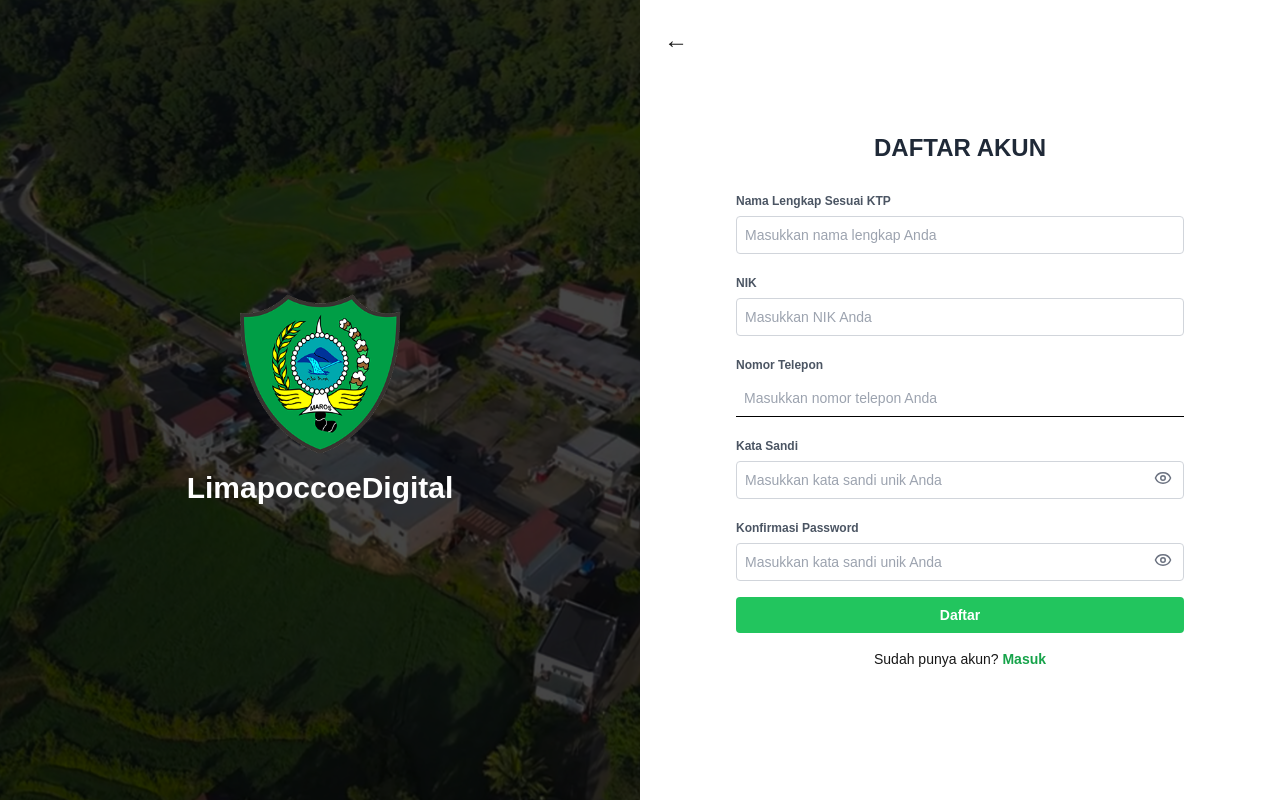
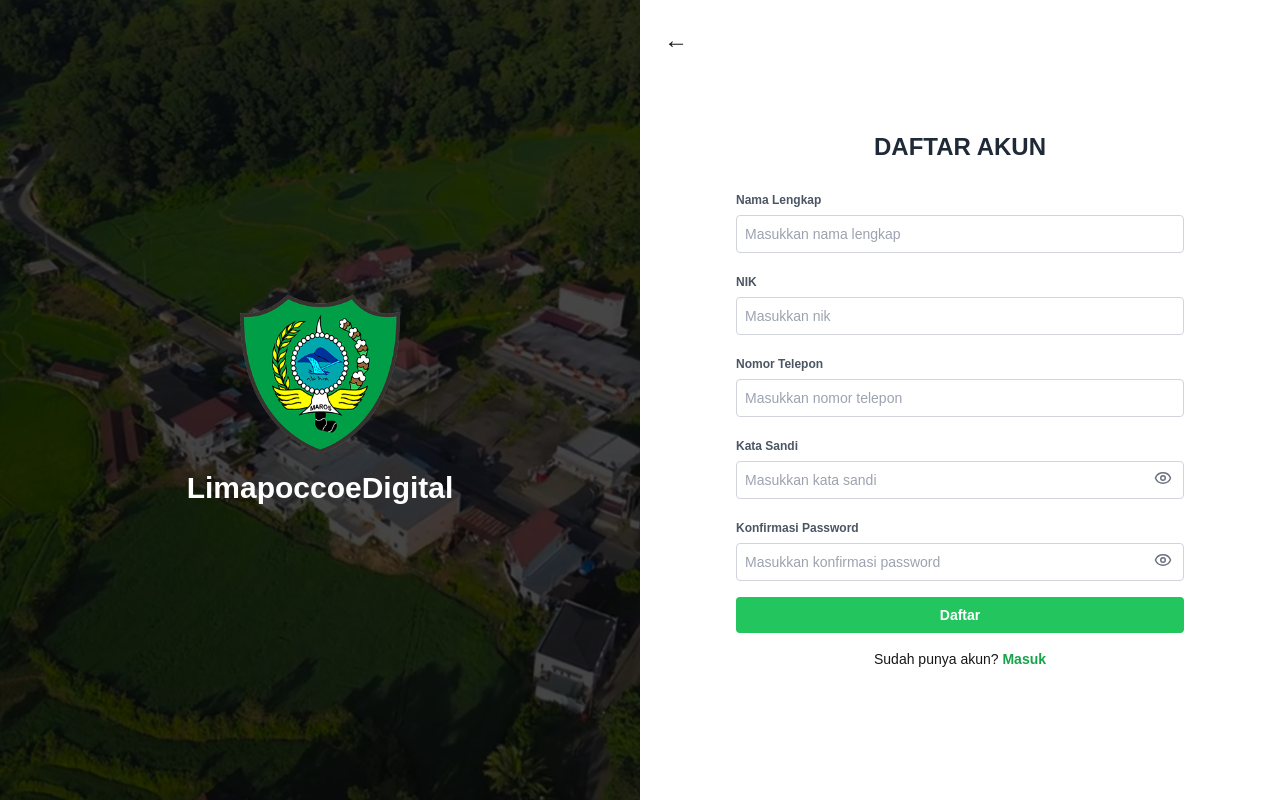
Before and after one commit to muhammadzulfadly/limapoccoedigital, a Next.js app: page /auth/daftar-akun in a window 1280 px wide. Built offline with nearby package versions, Linux system fonts and the light colour scheme.

Commit message:
api/auth

```diff
--- a/app/admin/layout.js
+++ b/app/admin/layout.js
@@ -3,7 +3,7 @@ import "../globals.css";
 import Image from "next/image";
 import Link from "next/link";
 import { User } from "lucide-react";
-import Sidebar from "@/component/sidebar";
+import Sidebar from "./sidebar";
 
 export const metadata = {
   title: "Desa Limmapocoe",
@@ -32,7 +32,7 @@ export default function BerandaLayout({ children }) {
 
       {/* Isi Halaman */}
       <div className="flex pt-16">
-        <Sidebar role="admin" />
+        <Sidebar />
         <main className="flex-1">{children}</main>
       </div>
     </>
--- /dev/null
+++ b/app/admin/sidebar.js
@@ -0,0 +1,87 @@
+"use client";
+
+import { useMemo, useState, useEffect } from "react";
+import { usePathname } from "next/navigation";
+import { ChevronRight } from "lucide-react";
+import Link from "next/link";
+
+export default function Sidebar() {
+  const pathname = usePathname();
+
+  const isPengajuanSuratActive = useMemo(() => pathname.startsWith("/admin/pengajuan-surat"), [pathname]);
+
+  const [isOpen, setIsOpen] = useState(isPengajuanSuratActive);
+
+  useEffect(() => {
+    setIsOpen(isPengajuanSuratActive);
+  }, [isPengajuanSuratActive]);
+
+  const isActive = (path) => pathname === path || pathname.startsWith(`${path}/`);
+
+  const linkClass = (path) => `${isActive(path) ? "text-green-500 font-medium" : "text-black"} hover:text-green-600 block`;
+
+  const suratMenu = [
+    { label: "SK Tidak Mampu", href: "/admin/pengajuan-surat/sk-tidak-mampu" },
+    { label: "SK Usaha", href: "/admin/pengajuan-surat/sk-usaha" },
+    { label: "SKCK", href: "/admin/pengajuan-surat/skck" },
+    { label: "SK Rekomendasi Pembelian BBM", href: "/admin/pengajuan-surat/sk-rekomendasi-pembelian-bbm" },
+    { label: "SK Kelahiran", href: "/admin/pengajuan-surat/sk-kelahiran" },
+    { label: "SK Kehilangan KK", href: "/admin/pengajuan-surat/sk-kehilangan-kk" },
+    { label: "SK Belum Menikah", href: "/admin/pengajuan-surat/sk-belum-menikah" },
+    { label: "SK Mahar", href: "/admin/pengajuan-surat/sk-mahar" },
+    { label: "SK Nikah", href: "/admin/pengajuan-surat/sk-nikah" },
+    { label: "SK Penghasilan", href: "/admin/pengajuan-surat/sk-penghasilan" },
+    { label: "Surat Domisili", href: "/admin/pengajuan-surat/surat-domisili" },
+    { label: "SK Belum Memiliki Rumah", href: "/admin/pengajuan-surat/sk-belum-memiliki-rumah" },
+  ];
+
+  return (
+    <aside className="w-56 p-4 h-[calc(100vh-64px)] overflow-y-auto sticky top-[64px]">
+      <h1 className="font-semibold text-2xl mb-4">Admin</h1>
+      <h2 className="font-semibold text-base mb-4">Pelayanan Desa</h2>
+      <ul className="space-y-3 text-sm pl-4">
+        <li>
+          <Link href="/beranda" className={linkClass("/beranda")}>
+            Beranda
+          </Link>
+        </li>
+        <li>
+          <Link href="/admin/informasi-desa" className={linkClass("/admin/informasi-desa")}>
+            Informasi Desa
+          </Link>
+        </li>
+         <li>
+          <Link href="/admin/data-kependudukan" className={linkClass("/admin/data-kependudukan")}>
+            Data Penduduk
+          </Link>
+        </li>
+        <li>
+          <Link href="/admin/pengaduan-masyarakat" className={linkClass("/admin/pengaduan-masyarakat")}>
+            Pengaduan
+          </Link>
+        </li>
+        <li>
+          <div className="flex items-center gap-7">
+            <Link href="/admin/pengajuan-surat" className={`font-medium hover:text-green-600 ${isPengajuanSuratActive ? "text-green-500" : "text-black"}`}>
+              Pengajuan Surat
+            </Link>
+            <button onClick={() => setIsOpen(!isOpen)} className="ml-1 focus:outline-none" aria-label="Toggle submenu">
+              <ChevronRight size={16} className={`transition-transform duration-300 ${isOpen ? "rotate-90 text-green-500" : "text-black"}`} />
+            </button>
+          </div>
+          {isOpen && (
+            <ul className="pl-4 mt-4 space-y-3 text-sm">
+              {suratMenu.map((item) => (
+                <li key={item.href}>
+                  <Link href={item.href} className={linkClass(item.href)}>
+                    {item.label}
+                  </Link>
+                </li>
+              ))}
+            </ul>
+          )}
+        </li>
+      </ul>
+    </aside>
+  );
+}
--- a/app/auth/daftar-akun/page.js
+++ b/app/auth/daftar-akun/page.js
@@ -6,142 +6,144 @@ import { Eye, EyeOff } from "lucide-react";
 import Link from "next/link";
 
 export default function Page() {
+  const router = useRouter();
+
   const [form, setForm] = useState({
-    nama: "",
+    name: "",
     nik: "",
-    telepon: "",
+    no_whatsapp: "",
     password: "",
-    konfirmasi: "",
+    password_confirmation: "",
   });
 
-  const router = useRouter();
   const [errors, setErrors] = useState({});
   const [showPassword, setShowPassword] = useState(false);
   const [showKonfirmasi, setShowKonfirmasi] = useState(false);
 
   const validate = () => {
     const newErrors = {};
-    if (!/^([a-zA-Z]+\s){1,}[a-zA-Z]+$/.test(form.nama)) {
-      newErrors.nama = "Nama lengkap tidak valid. Harus terdiri dari minimal 2 kata dan hanya huruf.";
+    if (!/^[a-zA-Z\s]{3,}$/.test(form.name)) {
+      newErrors.name = "Nama harus terdiri dari minimal 3 huruf dan hanya huruf/spasi.";
     }
     if (!/^\d{16}$/.test(form.nik)) {
-      newErrors.nik = "NIK tidak valid. Harus terdiri dari 16 digit angka.";
+      newErrors.nik = "NIK harus terdiri dari 16 digit angka.";
     }
-    if (!/^08\d{8,11}$/.test(form.telepon)) {
-      newErrors.telepon = "Nomor telepon tidak valid. Harus dimulai dengan 08 dan 10-13 digit.";
+    if (!/^08\d{8,11}$/.test(form.no_whatsapp)) {
+      newErrors.no_whatsapp = "Nomor telepon tidak valid. Harus dimulai dengan 08 dan 10-13 digit.";
     }
     if (!/^(?=.*[a-zA-Z])(?=.*\d).{8,}$/.test(form.password)) {
-      newErrors.password = "Kata sandi tidak kuat. Minimal 8 karakter dan kombinasi huruf & angka.";
+      newErrors.password = "Kata sandi minimal 8 karakter dan kombinasi huruf & angka.";
     }
-    if (form.password !== form.konfirmasi) {
-      newErrors.konfirmasi = "Kata sandi tidak valid";
+    if (form.password !== form.password_confirmation) {
+      newErrors.password_confirmation = "Konfirmasi password tidak cocok.";
     }
     setErrors(newErrors);
     return Object.keys(newErrors).length === 0;
   };
 
-  const handleSubmit = (e) => {
-    e.preventDefault();
-    if (validate()) {
-      alert("Form valid!");
-      router.push("/auth/verifikasi-otp");
-    }
+  const handleChange = (e) => {
+    setForm({ ...form, [e.target.name]: e.target.value });
+    setErrors({ ...errors, [e.target.name]: "" }); // bersihkan error saat mengetik
   };
 
-  const handleChange = (e) => {
-    setForm({ ...form, [e.target.name]: e.target.value });
+  const handleSubmit = async (e) => {
+    e.preventDefault();
+    if (!validate()) return;
+
+    try {
+      const res = await fetch("/api/auth/daftar-akun", {
+        method: "POST",
+        headers: { "Content-Type": "application/json" },
+        body: JSON.stringify(form),
+      });
+
+      const result = await res.json().catch(() => null); // hindari crash
+
+      if (!res.ok) {
+        const message =
+          result?.errors
+            ? Object.values(result.errors)[0][0]
+            : result?.message || "Terjadi kesalahan.";
+        setErrors({ general: message });
+        return;
+      }
+
+      localStorage.setItem("registration_token", result.registration_token);
+      alert(result.message || "Pendaftaran berhasil!");
+      router.push("/auth/verifikasi-otp");
+    } catch (err) {
+      console.error(err);
+      setErrors({ general: "Gagal menghubungi server." });
+    }
   };
 
   return (
     <div className="w-full max-w-md">
-      <button onClick={() => router.back()} className="absolute top-6 left-6 text-2xl">
-        ←
-      </button>
+      <button onClick={() => router.back()} className="absolute top-6 left-6 text-2xl">←</button>
       <h2 className="text-2xl font-bold mb-6 text-center text-gray-800">DAFTAR AKUN</h2>
       <form onSubmit={handleSubmit} className="space-y-4">
         {/* Nama */}
-        <div>
-          <label className="text-xs font-semibold text-gray-600">Nama Lengkap Sesuai KTP</label>
-          <input type="text" name="nama" value={form.nama} onChange={handleChange} placeholder="Masukkan nama lengkap Anda" className={`w-full border ${errors.nama ? "border-red-500" : "border-gray-300"} rounded p-2 mt-1 text-sm`} />
-          {errors.nama && <p className="text-red-500 text-xs mt-1">{errors.nama}</p>}
-        </div>
+        <InputField
+          label="Nama Lengkap"
+          name="name"
+          value={form.name}
+          onChange={handleChange}
+          error={errors.name}
+        />
 
         {/* NIK */}
-        <div>
-          <label className="text-xs font-semibold text-gray-600">NIK</label>
-          <input
-            type="text"
+        <InputField
+          label="NIK"
           name="nik"
           value={form.nik}
+          maxLength={16}
           onChange={(e) => {
-              const value = e.target.value;
-              // Hanya biarkan angka dan pastikan panjangnya maksimal 16 karakter
-              if (/^\d{0,16}$/.test(value)) {
-                handleChange(e); // Hanya update state jika valid
-              }
+            const value = e.target.value.replace(/\D/g, "");
+            setForm({ ...form, nik: value });
           }}
-            placeholder="Masukkan NIK Anda"
-            className={`w-full border ${errors.nik ? "border-red-500" : "border-gray-300"} rounded p-2 mt-1 text-sm`}
+          error={errors.nik}
         />
-          {errors.nik && <p className="text-red-500 text-xs mt-1">{errors.nik}</p>}
-        </div>
 
         {/* Telepon */}
-        <div>
-          <label className="text-xs font-semibold text-gray-600">Nomor Telepon</label>
-          <input
-            type="text"
-            name="telepon"
-            value={form.telepon}
+        <InputField
+          label="Nomor Telepon"
+          name="no_whatsapp"
+          value={form.no_whatsapp}
+          maxLength={13}
           onChange={(e) => {
-              const value = e.target.value.replace(/[^0-9]/g, ""); // hanya angka
-              setForm({ ...form, telepon: value });
+            const value = e.target.value.replace(/\D/g, "");
+            setForm({ ...form, no_whatsapp: value });
           }}
-            placeholder="Masukkan nomor telepon Anda"
-            className={`w-full border-b ${errors.telepon ? "border-red-500" : "border-black"} p-2 mt-1 text-sm`}
+          error={errors.no_whatsapp}
         />
-          {errors.telepon && <p className="text-red-500 text-xs mt-1">{errors.telepon}</p>}
-        </div>
 
         {/* Password */}
-        <div>
-          <label className="text-xs font-semibold text-gray-600">Kata Sandi</label>
-          <div className="relative">
-            <input
-              type={showPassword ? "text" : "password"}
+        <PasswordField
+          label="Kata Sandi"
           name="password"
           value={form.password}
           onChange={handleChange}
-              placeholder="Masukkan kata sandi unik Anda"
-              className={`w-full border ${errors.password ? "border-red-500" : "border-gray-300"} rounded p-2 mt-1 text-sm pr-10`}
+          error={errors.password}
+          visible={showPassword}
+          toggle={() => setShowPassword(!showPassword)}
         />
-            <button type="button" onClick={() => setShowPassword(!showPassword)} className="absolute right-3 top-1/2 transform -translate-y-1/2 text-gray-500">
-              {showPassword ? <EyeOff size={18} /> : <Eye size={18} />}
-            </button>
-          </div>
-          {errors.password && <p className="text-red-500 text-xs mt-1">{errors.password}</p>}
-        </div>
 
-        {/* Konfirmasi */}
-        <div>
-          <label className="text-xs font-semibold text-gray-600">Konfirmasi Password</label>
-          <div className="relative">
-            <input
-              type={showKonfirmasi ? "text" : "password"}
-              name="konfirmasi"
-              value={form.konfirmasi}
+        {/* Konfirmasi Password */}
+        <PasswordField
+          label="Konfirmasi Password"
+          name="password_confirmation"
+          value={form.password_confirmation}
           onChange={handleChange}
-              placeholder="Masukkan kata sandi unik Anda"
-              className={`w-full border ${errors.konfirmasi ? "border-red-500" : "border-gray-300"} rounded p-2 mt-1 text-sm pr-10`}
+          error={errors.password_confirmation}
+          visible={showKonfirmasi}
+          toggle={() => setShowKonfirmasi(!showKonfirmasi)}
         />
-            <button type="button" onClick={() => setShowKonfirmasi(!showKonfirmasi)} className="absolute right-3 top-1/2 transform -translate-y-1/2 text-gray-500">
-              {showKonfirmasi ? <EyeOff size={18} /> : <Eye size={18} />}
-            </button>
-          </div>
-          {errors.konfirmasi && <p className="text-red-500 text-xs mt-1">{errors.konfirmasi}</p>}
-        </div>
 
-        {/* Submit */}
+        {/* General error */}
+        {errors.general && (
+          <p className="text-red-600 text-sm text-center">{errors.general}</p>
+        )}
+
         <button type="submit" className="w-full bg-green-500 text-white py-2 rounded text-sm font-semibold mt-4">
           Daftar
         </button>
@@ -156,3 +158,43 @@ export default function Page() {
     </div>
   );
 }
+
+// Komponen tambahan
+function InputField({ label, name, value, onChange, error, ...props }) {
+  return (
+    <div>
+      <label className="text-xs font-semibold text-gray-600">{label}</label>
+      <input
+        name={name}
+        value={value}
+        onChange={onChange}
+        placeholder={`Masukkan ${label.toLowerCase()}`}
+        className={`w-full border ${error ? "border-red-500" : "border-gray-300"} rounded p-2 mt-1 text-sm`}
+        {...props}
+      />
+      {error && <p className="text-red-500 text-xs mt-1">{error}</p>}
+    </div>
+  );
+}
+
+function PasswordField({ label, name, value, onChange, error, visible, toggle }) {
+  return (
+    <div>
+      <label className="text-xs font-semibold text-gray-600">{label}</label>
+      <div className="relative">
+        <input
+          type={visible ? "text" : "password"}
+          name={name}
+          value={value}
+          onChange={onChange}
+          placeholder={`Masukkan ${label.toLowerCase()}`}
+          className={`w-full border ${error ? "border-red-500" : "border-gray-300"} rounded p-2 mt-1 text-sm pr-10`}
+        />
+        <button type="button" onClick={toggle} className="absolute right-3 top-1/2 transform -translate-y-1/2 text-gray-500">
+          {visible ? <EyeOff size={18} /> : <Eye size={18} />}
+        </button>
+      </div>
+      {error && <p className="text-red-500 text-xs mt-1">{error}</p>}
+    </div>
+  );
+}
--- a/app/masyarakat/layout.js
+++ b/app/masyarakat/layout.js
@@ -1,6 +1,6 @@
 // app/beranda/layout.js
 import "../globals.css";
-import Sidebar from "@/component/sidebar";
+import Sidebar from "./sidebar";
 import Image from "next/image";
 import Link from "next/link";
 import { User } from "lucide-react";
@@ -32,7 +32,7 @@ export default function BerandaLayout({ children }) {
 
       {/* Isi Halaman */}
       <div className="flex pt-16">
-        <Sidebar role="masyarakat" />
+        <Sidebar />
         <main className="flex-1">{children}</main>
       </div>
     </>
--- /dev/null
+++ b/app/masyarakat/sidebar.js
@@ -0,0 +1,76 @@
+"use client";
+
+import { useMemo, useState, useEffect } from "react";
+import { usePathname } from "next/navigation";
+import { ChevronRight } from "lucide-react";
+import Link from "next/link";
+
+export default function Sidebar() {
+  const pathname = usePathname();
+
+  const isPengajuanSuratActive = useMemo(() => pathname.startsWith("/masyarakat/pengajuan-surat"), [pathname]);
+
+  const [isOpen, setIsOpen] = useState(isPengajuanSuratActive);
+
+  useEffect(() => {
+    setIsOpen(isPengajuanSuratActive);
+  }, [isPengajuanSuratActive]);
+
+  const isActive = (path) => pathname === path || pathname.startsWith(`${path}/`);
+
+  const linkClass = (path) => `${isActive(path) ? "text-green-500 font-medium" : "text-black"} hover:text-green-600 block`;
+
+  const suratMenu = [
+    { label: "SK Tidak Mampu", href: "/masyarakat/pengajuan-surat/sk-tidak-mampu" },
+    { label: "SK Usaha", href: "/masyarakat/pengajuan-surat/sk-usaha" },
+    { label: "SKCK", href: "/masyarakat/pengajuan-surat/skck" },
+    { label: "SK Rekomendasi Pembelian BBM", href: "/masyarakat/pengajuan-surat/sk-rekomendasi-pembelian-bbm" },
+    { label: "SK Kelahiran", href: "/masyarakat/pengajuan-surat/sk-kelahiran" },
+    { label: "SK Kehilangan KK", href: "/masyarakat/pengajuan-surat/sk-kehilangan-kk" },
+    { label: "SK Belum Menikah", href: "/masyarakat/pengajuan-surat/sk-belum-menikah" },
+    { label: "SK Mahar", href: "/masyarakat/pengajuan-surat/sk-mahar" },
+    { label: "SK Nikah", href: "/masyarakat/pengajuan-surat/sk-nikah" },
+    { label: "SK Penghasilan", href: "/masyarakat/pengajuan-surat/sk-penghasilan" },
+    { label: "Surat Domisili", href: "/masyarakat/pengajuan-surat/surat-domisili" },
+    { label: "SK Belum Memiliki Rumah", href: "/masyarakat/pengajuan-surat/sk-belum-memiliki-rumah" },
+  ];
+
+  return (
+    <aside className="w-56 p-4 h-[calc(100vh-64px)] overflow-y-auto sticky top-[64px]">
+      <h2 className="font-semibold text-base mb-4">Pelayanan Desa</h2>
+      <ul className="space-y-3 text-sm pl-4">
+        <li>
+          <Link href="/beranda" className={linkClass("/beranda")}>
+            Beranda
+          </Link>
+        </li>
+        <li>
+          <Link href="/masyarakat/pengaduan-masyarakat" className={linkClass("/masyarakat/pengaduan-masyarakat")}>
+            Pengaduan
+          </Link>
+        </li>
+        <li>
+          <div className="flex items-center gap-7">
+            <Link href="/masyarakat/pengajuan-surat" className={`font-medium hover:text-green-600 ${isPengajuanSuratActive ? "text-green-500" : "text-black"}`}>
+              Pengajuan Surat
+            </Link>
+            <button onClick={() => setIsOpen(!isOpen)} className="ml-1 focus:outline-none" aria-label="Toggle submenu">
+              <ChevronRight size={16} className={`transition-transform duration-300 ${isOpen ? "rotate-90 text-green-500" : "text-black"}`} />
+            </button>
+          </div>
+          {isOpen && (
+            <ul className="pl-4 mt-4 space-y-3 text-sm">
+              {suratMenu.map((item) => (
+                <li key={item.href}>
+                  <Link href={item.href} className={linkClass(item.href)}>
+                    {item.label}
+                  </Link>
+                </li>
+              ))}
+            </ul>
+          )}
+        </li>
+      </ul>
+    </aside>
+  );
+}
```
Also changed, not shown: app/api/admin/pengajuan-surat/[jenisSurat]/route.js (added, +38 -0 lines), app/api/auth/daftar-akun/route.js (added, +25 -0 lines). Lines whose indentation alone changed are shown as unchanged.
